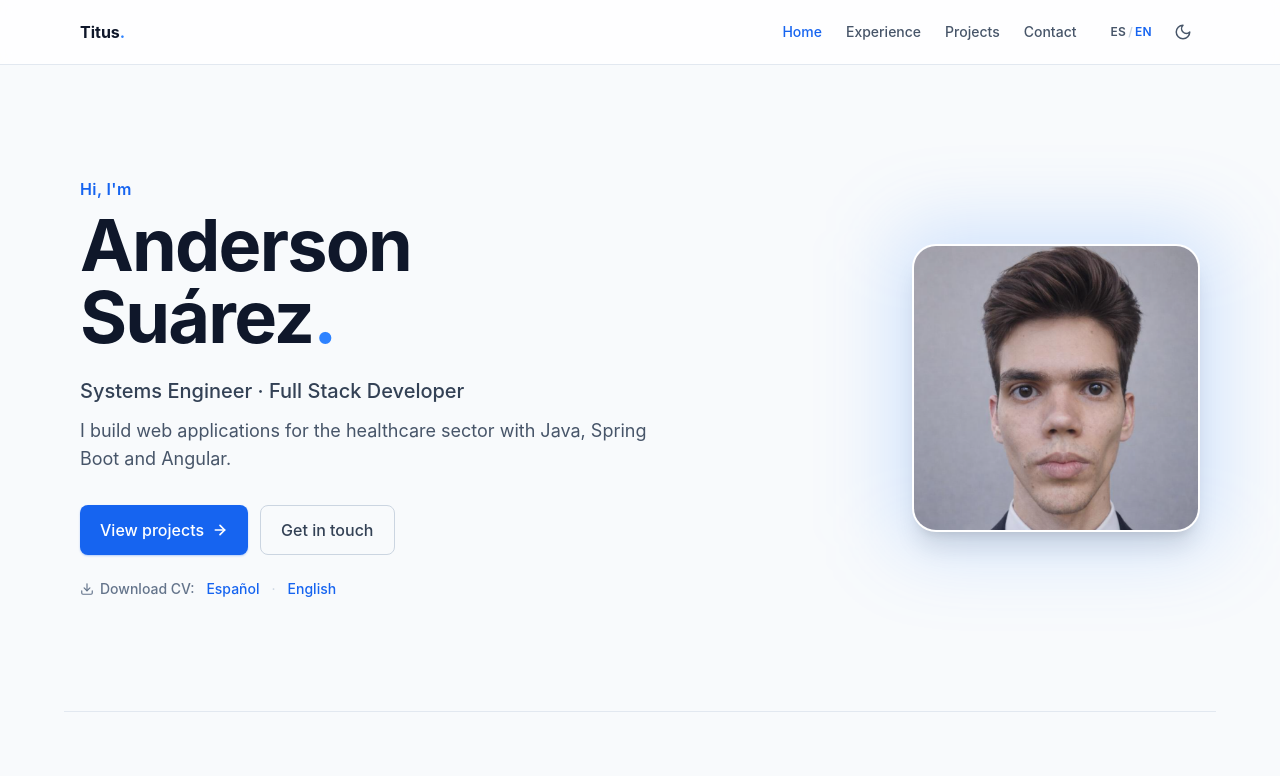
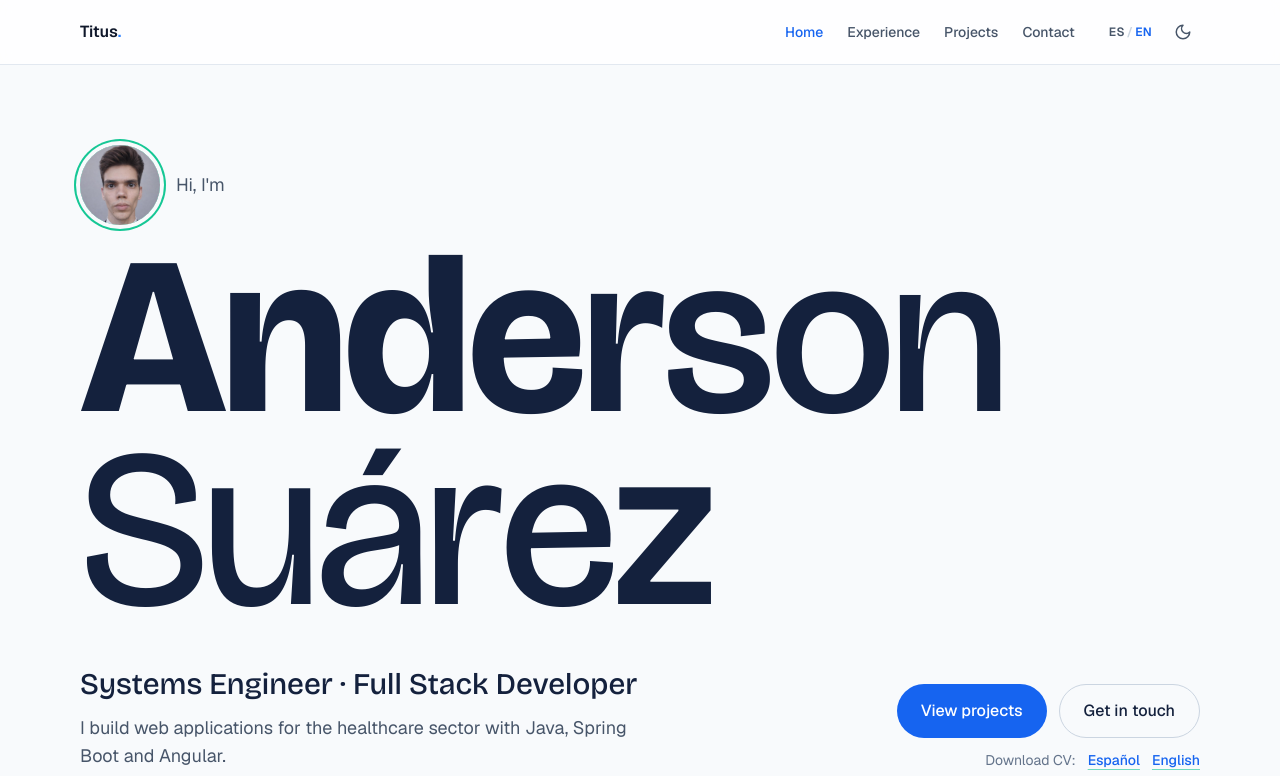
Before and after one commit to titusandersonsuarez/portafolio-de-proyectos, an Angular app: page / in a window 1280 px wide. Shown: the top 776 px of the page. Built offline with nearby package versions, Linux system fonts and the light colour scheme.

Commit message:
feat: hero con tipografía variable interactiva y proyectos con revelado escalonado
Co-Authored-By: Claude Opus 5.5 <noreply@anthropic.com>
Claude-Session: https://claude.ai/code/session_01N6Kb1fT2Uwm4CgsCa5SYXT

```diff
--- a/src/app/features/home/components/featured-projects/featured-projects.ts
+++ b/src/app/features/home/components/featured-projects/featured-projects.ts
@@ -1,66 +1,90 @@
-import { Component, inject } from '@angular/core';
+import { AfterViewInit, Component, ElementRef, OnDestroy, PLATFORM_ID, inject, viewChild } from '@angular/core';
+import { isPlatformBrowser } from '@angular/common';
 import { RouterLink } from '@angular/router';
 
 import { LanguageService } from '../../../../core/services/language.service';
 import { PortfolioService } from '../../../../core/services/portfolio.service';
-import { ScrollAnimateDirective } from '../../../../shared/directives/scroll-animate.directive';
 
 @Component({
   selector: 'app-featured-projects',
-  imports: [RouterLink, ScrollAnimateDirective],
+  imports: [RouterLink],
   template: `
-    <section appScrollAnimate
-             class="mx-auto max-w-6xl px-4 py-16 border-t
-                    border-slate-200 dark:border-slate-800">
+    <section class="mx-auto max-w-6xl px-4 py-20">
       <div class="flex flex-wrap items-end justify-between gap-4">
         <div>
-          <p class="text-brand-600 dark:text-brand-400 font-semibold tracking-wide text-sm">
-            {{ i18n.t('featured.eyebrow') }}
-          </p>
-          <h2 class="mt-2 text-3xl md:text-4xl font-bold text-slate-900 dark:text-slate-50">
+          <h2 class="text-4xl md:text-6xl text-ink dark:text-slate-50" style="font-variation-settings:'wght' 700">
             {{ i18n.t('featured.title') }}
           </h2>
-          <p class="mt-2 text-slate-600 dark:text-slate-400">{{ i18n.t('featured.subtitle') }}</p>
+          <p class="mt-3 text-slate-600 dark:text-slate-400 max-w-xl">{{ i18n.t('featured.subtitle') }}</p>
         </div>
         <a routerLink="/portafolio"
-           class="text-sm font-medium text-brand-600 dark:text-brand-400 hover:underline">
+           class="text-sm font-medium text-brand-600 dark:text-brand-400 underline underline-offset-4 decoration-mint-500/60 hover:decoration-mint-500">
           {{ i18n.t('featured.all') }}
         </a>
       </div>
 
-      <ul class="mt-10 grid gap-6 md:grid-cols-3">
-        @for (p of projects(); track p.id) {
-          <li class="flex flex-col p-6 rounded-xl border
-                     bg-white border-slate-200
-                     dark:bg-slate-900 dark:border-slate-800">
-            <h3 class="text-lg font-semibold text-slate-900 dark:text-slate-100">{{ p.title }}</h3>
-            <p class="mt-3 text-sm leading-relaxed text-slate-600 dark:text-slate-400 flex-1">{{ p.description }}</p>
-            <ul class="mt-4 flex flex-wrap gap-1.5">
-              @for (tech of p.techStack; track tech) {
-                <li class="px-2 py-0.5 text-xs rounded
-                           bg-slate-100 text-slate-700
-                           dark:bg-slate-800 dark:text-slate-300">{{ tech }}</li>
+      <ul #list class="mt-12 border-t border-slate-300 dark:border-slate-800" [class.is-in]="false">
+        @for (p of projects(); track p.id; let i = $index) {
+          <li class="row group border-b border-slate-300 dark:border-slate-800" [style.--i]="i">
+            <div class="py-8 md:py-10 grid gap-5 md:grid-cols-[1.1fr_1fr] md:gap-10">
+              <h3 class="row-title text-3xl md:text-5xl leading-[1.02] text-ink dark:text-slate-50">
+                {{ shortTitle(p.title) }}
+                <span class="block mt-2 text-base md:text-lg font-sans text-slate-500 dark:text-slate-400" style="font-variation-settings:normal">
+                  {{ subtitle(p.title) }}
+                </span>
+              </h3>
+              <div>
+                <p class="text-slate-700 dark:text-slate-300 leading-relaxed">{{ p.description }}</p>
+                <p class="mt-4 text-sm text-slate-500 dark:text-slate-400">
+                  @for (tech of p.techStack; track tech; let last = $last) {
+                    <span class="text-mint-600 dark:text-mint-400 font-medium">{{ tech }}</span>@if (!last) {<span>, </span>}
                   }
-            </ul>
+                </p>
                 @if (p.githubUrl) {
                   <a [href]="p.githubUrl" target="_blank" rel="noopener noreferrer"
-                 class="mt-5 inline-flex items-center gap-2 self-start px-4 py-2 rounded-lg text-sm font-medium
-                        bg-slate-900 text-white hover:bg-slate-800
-                        dark:bg-slate-100 dark:text-slate-900 dark:hover:bg-white
-                        transition-colors">
-                <svg width="15" height="15" viewBox="0 0 24 24" fill="currentColor" aria-hidden="true">
-                  <path d="M12 .5C5.65.5.5 5.65.5 12c0 5.08 3.29 9.39 7.86 10.92.58.11.78-.25.78-.55v-2.13c-3.2.7-3.87-1.36-3.87-1.36-.52-1.32-1.27-1.67-1.27-1.67-1.04-.71.08-.7.08-.7 1.15.08 1.76 1.18 1.76 1.18 1.02 1.75 2.69 1.25 3.35.95.1-.74.4-1.25.73-1.54-2.55-.29-5.24-1.28-5.24-5.69 0-1.26.45-2.29 1.18-3.1-.12-.29-.51-1.46.11-3.05 0 0 .96-.31 3.15 1.18.91-.25 1.89-.38 2.86-.39.97.01 1.95.14 2.86.39 2.19-1.49 3.15-1.18 3.15-1.18.62 1.59.23 2.76.11 3.05.74.81 1.18 1.84 1.18 3.1 0 4.42-2.69 5.4-5.25 5.69.41.36.78 1.06.78 2.14v3.17c0 .3.21.66.79.55C20.21 21.39 23.5 17.08 23.5 12 23.5 5.65 18.35.5 12 .5z"/>
-                </svg>
+                     class="mt-5 inline-flex items-center gap-2 px-4 py-2 rounded-full text-sm font-medium border
+                            border-ink text-ink hover:bg-ink hover:text-white
+                            dark:border-slate-300 dark:text-slate-100 dark:hover:bg-slate-100 dark:hover:text-ink transition-colors">
                     {{ i18n.t('featured.code') }}
                   </a>
                 }
+              </div>
+            </div>
           </li>
         }
       </ul>
     </section>
-  `
+  `,
+  styles: [`
+    .row-title { font-variation-settings: 'wght' 560, 'opsz' 96; transition: font-variation-settings .45s cubic-bezier(.2,.7,.2,1); }
+    .row:hover .row-title, .row:focus-within .row-title { font-variation-settings: 'wght' 800, 'opsz' 96; }
+    .row { opacity: 0; transform: translateY(28px); }
+    ul.is-in .row {
+      opacity: 1; transform: none;
+      transition: opacity .7s cubic-bezier(.2,.7,.2,1), transform .7s cubic-bezier(.2,.7,.2,1);
+      transition-delay: calc(var(--i) * 120ms);
+    }
+    @media (prefers-reduced-motion: reduce) { .row { opacity: 1; transform: none; } }
+  `]
 })
-export class FeaturedProjects {
+export class FeaturedProjects implements AfterViewInit, OnDestroy {
   protected readonly i18n = inject(LanguageService);
   protected readonly projects = inject(PortfolioService).featuredProjects;
+  private readonly list = viewChild.required<ElementRef<HTMLUListElement>>('list');
+  private readonly isBrowser = isPlatformBrowser(inject(PLATFORM_ID));
+  private observer?: IntersectionObserver;
+
+  protected shortTitle(t: string): string { return t.split(' — ')[0]; }
+  protected subtitle(t: string): string { return t.split(' — ')[1] ?? ''; }
+
+  ngAfterViewInit(): void {
+    const el = this.list().nativeElement;
+    if (!this.isBrowser || !('IntersectionObserver' in window)) { el.classList.add('is-in'); return; }
+    this.observer = new IntersectionObserver(entries => {
+      if (entries.some(e => e.isIntersecting)) { el.classList.add('is-in'); this.observer?.disconnect(); }
+    }, { threshold: 0.1 });
+    this.observer.observe(el);
   }
+
+  ngOnDestroy(): void { this.observer?.disconnect(); }
+}
--- a/src/app/features/home/components/hero/hero.ts
+++ b/src/app/features/home/components/hero/hero.ts
@@ -3,81 +3,69 @@ import { RouterLink } from '@angular/router';
 
 import { PERSONAL_INFO } from '../../../../core/constants/personal-info';
 import { LanguageService } from '../../../../core/services/language.service';
+import { KineticName } from '../../../../shared/components/kinetic-name/kinetic-name';
 
 @Component({
   selector: 'app-hero',
-  imports: [RouterLink],
+  imports: [RouterLink, KineticName],
   template: `
     <section class="relative overflow-hidden">
-      <div class="mx-auto max-w-6xl px-4 py-20 md:py-28
-                  grid grid-cols-1 md:grid-cols-[1.3fr_1fr] gap-12 items-center">
+      <div class="mx-auto max-w-6xl px-4 pt-14 pb-20 md:pt-20 md:pb-28 min-h-[calc(100svh-4rem)] flex flex-col justify-center">
 
-        <div>
-          <p class="text-brand-600 dark:text-brand-400 font-semibold tracking-wide">
+        <div class="flex items-center gap-4">
+          <div class="relative w-16 h-16 md:w-20 md:h-20 shrink-0">
+            <span class="absolute inset-0 rounded-full ring-2 ring-mint-500 animate-[ping_2.4s_ease-out_1]" aria-hidden="true"></span>
+            <img [src]="photoUrl"
+                 [alt]="i18n.t('hero.photoAlt') + ' ' + info.name"
+                 class="relative w-full h-full rounded-full object-cover ring-2 ring-mint-500 ring-offset-4 ring-offset-slate-50 dark:ring-offset-slate-950"
+                 loading="eager"/>
+          </div>
+          <p class="text-base md:text-lg text-slate-600 dark:text-slate-400">
             {{ i18n.t('hero.greeting') }}
           </p>
-          <h1 class="mt-2 text-5xl md:text-7xl font-bold tracking-tight
-                     text-slate-900 dark:text-slate-50 leading-[1.05]">
-            Anderson<br/>Suárez<span class="text-brand-500">.</span>
+        </div>
+
+        <h1 class="mt-4 text-[clamp(3.6rem,19vw,14rem)] leading-[0.86] text-ink dark:text-slate-50">
+          <app-kinetic-name [lines]="['Anderson', 'Suárez']" />
         </h1>
-          <p class="mt-6 text-xl text-slate-700 dark:text-slate-300 font-medium">
+
+        <div class="mt-10 grid gap-8 md:grid-cols-[1fr_auto] md:items-end">
+          <div class="max-w-xl">
+            <p class="font-display text-2xl md:text-3xl text-ink dark:text-slate-100" style="font-variation-settings:'wght' 500">
               {{ i18n.pick(info.role) }}
             </p>
-          <p class="mt-3 text-base md:text-lg text-slate-600 dark:text-slate-400 max-w-xl">
+            <p class="mt-3 text-base md:text-lg text-slate-600 dark:text-slate-400 leading-relaxed">
               {{ i18n.pick(info.tagline) }}
             </p>
+          </div>
 
-          <div class="mt-8 flex flex-wrap gap-3">
+          <div class="flex flex-col gap-3 md:items-end">
+            <div class="flex flex-wrap gap-3">
               <a routerLink="/portafolio"
-               class="inline-flex items-center gap-2 px-5 py-3 rounded-lg font-medium
+                 class="inline-flex items-center px-6 py-3.5 rounded-full font-medium
                         bg-brand-600 text-white hover:bg-brand-700 transition-colors
-                      shadow-sm shadow-brand-600/30">
+                        focus-visible:outline focus-visible:outline-2 focus-visible:outline-offset-2 focus-visible:outline-brand-500">
                 {{ i18n.t('hero.viewProjects') }}
-              <svg width="16" height="16" viewBox="0 0 24 24" fill="none" stroke="currentColor" stroke-width="2.5" stroke-linecap="round" stroke-linejoin="round">
-                <path d="M5 12h14"/><path d="m12 5 7 7-7 7"/>
-              </svg>
               </a>
               <a routerLink="/contacto"
-               class="inline-flex items-center px-5 py-3 rounded-lg font-medium border transition-colors
-                      border-slate-300 text-slate-700 hover:bg-slate-100
-                      dark:border-slate-700 dark:text-slate-200 dark:hover:bg-slate-800">
+                 class="inline-flex items-center px-6 py-3.5 rounded-full font-medium border transition-colors
+                        border-slate-300 text-ink hover:border-ink
+                        dark:border-slate-700 dark:text-slate-100 dark:hover:border-slate-300
+                        focus-visible:outline focus-visible:outline-2 focus-visible:outline-offset-2 focus-visible:outline-brand-500">
                 {{ i18n.t('hero.contact') }}
               </a>
             </div>
-
             @if (cvs.length > 0) {
-            <p class="mt-6 text-sm text-slate-500 dark:text-slate-400 flex flex-wrap items-center gap-x-3 gap-y-1">
-              <span class="inline-flex items-center gap-1.5 font-medium">
-                <svg width="14" height="14" viewBox="0 0 24 24" fill="none" stroke="currentColor" stroke-width="2" stroke-linecap="round" stroke-linejoin="round">
-                  <path d="M21 15v4a2 2 0 0 1-2 2H5a2 2 0 0 1-2-2v-4"/>
-                  <polyline points="7 10 12 15 17 10"/>
-                  <line x1="12" y1="15" x2="12" y2="3"/>
-                </svg>
-                {{ i18n.t('hero.downloadCv') }}
-              </span>
-              @for (cv of cvs; track cv.url; let last = $last) {
-                <a [href]="cv.url" target="_blank" rel="noopener"
-                   [attr.hreflang]="cv.lang"
-                   class="text-brand-600 dark:text-brand-400 font-medium hover:underline">
+              <p class="text-sm text-slate-500 dark:text-slate-400 flex flex-wrap items-center gap-x-3">
+                <span>{{ i18n.t('hero.downloadCv') }}</span>
+                @for (cv of cvs; track cv.url) {
+                  <a [href]="cv.url" target="_blank" rel="noopener" [attr.hreflang]="cv.lang"
+                     class="font-medium text-brand-600 dark:text-brand-400 underline underline-offset-4 decoration-mint-500/60 hover:decoration-mint-500">
                     {{ cv.label }}
                   </a>
-                @if (!last) { <span class="text-slate-300 dark:text-slate-600">·</span> }
                 }
               </p>
             }
-        </div>
-
-        <div class="relative justify-self-center md:justify-self-end">
-          <div class="absolute -inset-4 bg-brand-500/20 dark:bg-brand-500/10 rounded-3xl blur-2xl"
-               aria-hidden="true"></div>
-          <div class="relative w-56 h-56 md:w-72 md:h-72 rounded-3xl overflow-hidden
-                      border-2 shadow-xl
-                      border-white dark:border-slate-800
-                      bg-slate-100 dark:bg-slate-800">
-            <img [src]="photoUrl"
-                 [alt]="i18n.t('hero.photoAlt') + ' ' + info.name"
-                 class="w-full h-full object-cover"
-                 loading="eager"/>
           </div>
         </div>
 
--- a/src/app/features/home/home.page.ts
+++ b/src/app/features/home/home.page.ts
@@ -10,8 +10,8 @@ import { SkillsGrid } from './components/skills-grid/skills-grid';
   imports: [Hero, About, FeaturedProjects, SkillsGrid],
   template: `
     <app-hero />
+    <app-featured-projects />
     <app-about />
-    <app-featured-projects />
     <app-skills-grid />
   `
 })
--- /dev/null
+++ b/src/app/shared/components/kinetic-name/kinetic-name.ts
@@ -0,0 +1,116 @@
+import {
+  AfterViewInit, ChangeDetectionStrategy, Component, ElementRef, NgZone, OnDestroy,
+  PLATFORM_ID, inject, input, viewChildren
+} from '@angular/core';
+import { isPlatformBrowser } from '@angular/common';
+
+/**
+ * Nombre con tipografía variable: cada letra gana peso cuando el cursor se acerca
+ * y la palabra se comprime al hacer scroll. En pantallas táctiles hace una onda al cargar.
+ * Con "reducir movimiento" se queda estático.
+ */
+@Component({
+  selector: 'app-kinetic-name',
+  changeDetection: ChangeDetectionStrategy.OnPush,
+  template: `
+    <span class="sr-only">{{ lines().join(' ') }}</span>
+    <span aria-hidden="true" class="block">
+      @for (line of lines(); track $index; let li = $index) {
+        <span class="kn-line block whitespace-nowrap">
+          @for (ch of chars(line); track $index) {
+            <span #letter class="kn-letter inline-block">{{ ch === ' ' ? ' ' : ch }}</span>
+          }
+        </span>
+      }
+    </span>
+  `,
+  styles: [`
+    :host { display: block; font-family: 'Bricolage Grotesque', system-ui, sans-serif; }
+    .kn-letter {
+      font-variation-settings: 'wght' var(--w, 700), 'opsz' 96;
+      will-change: font-variation-settings, transform;
+    }
+  `]
+})
+export class KineticName implements AfterViewInit, OnDestroy {
+  readonly lines = input.required<string[]>();
+
+  private readonly letters = viewChildren<ElementRef<HTMLSpanElement>>('letter');
+  private readonly host = inject(ElementRef<HTMLElement>);
+  private readonly zone = inject(NgZone);
+  private readonly isBrowser = isPlatformBrowser(inject(PLATFORM_ID));
+
+  private raf = 0;
+  private pointer: { x: number; y: number } | null = null;
+  private weights: number[] = [];
+  private cleanup: Array<() => void> = [];
+
+  protected chars(line: string): string[] {
+    return [...line];
+  }
+
+  ngAfterViewInit(): void {
+    if (!this.isBrowser) return;
+    const reduce = window.matchMedia('(prefers-reduced-motion: reduce)').matches;
+    if (reduce) return;
+
+    const els = this.letters().map(l => l.nativeElement);
+    this.weights = els.map(() => 300);
+    const canHover = window.matchMedia('(hover: hover)').matches;
+    const start = performance.now();
+
+    this.zone.runOutsideAngular(() => {
+      const onMove = (e: PointerEvent) => { this.pointer = { x: e.clientX, y: e.clientY }; };
+      const onLeave = () => { this.pointer = null; };
+      if (canHover) {
+        window.addEventListener('pointermove', onMove, { passive: true });
+        document.addEventListener('pointerleave', onLeave);
+        this.cleanup.push(() => {
+          window.removeEventListener('pointermove', onMove);
+          document.removeEventListener('pointerleave', onLeave);
+        });
+      }
+
+      const tick = (now: number) => {
+        const t = (now - start) / 1000;
+        const rects = els.map(el => el.getBoundingClientRect());
+        const hostRect = this.host.nativeElement.getBoundingClientRect();
+
+        els.forEach((el, i) => {
+          // Entrada: onda de izquierda a derecha durante el primer segundo y medio.
+          const intro = Math.min(1, Math.max(0, (t - i * 0.045) / 0.5));
+          let target = 300 + 450 * intro; // reposo: 750
+
+          if (this.pointer) {
+            const r = rects[i];
+            const cx = r.left + r.width / 2, cy = r.top + r.height / 2;
+            const d = Math.hypot(this.pointer.x - cx, this.pointer.y - cy);
+            const f = Math.max(0, 1 - d / 420);
+            const smooth = f * f * (3 - 2 * f);
+            target = 380 + 440 * smooth;
+          } else if (!canHover && t > 1.6) {
+            // Táctil: respiración lenta que recorre la palabra.
+            target = 600 + 180 * Math.sin(t * 1.6 - i * 0.35);
+          }
+
+          this.weights[i] += (target - this.weights[i]) * 0.18;
+          el.style.setProperty('--w', this.weights[i].toFixed(0));
+        });
+
+        // Scroll: la palabra se comprime y sube a medida que sales del hero.
+        const p = Math.min(1, Math.max(0, -hostRect.top / (hostRect.height * 2.2)));
+        this.host.nativeElement.style.transform = `translateY(${(-p * 40).toFixed(1)}px)`;
+        this.host.nativeElement.style.letterSpacing = `${(-0.02 - p * 0.06).toFixed(3)}em`;
+        this.host.nativeElement.style.opacity = (1 - p * 0.85).toFixed(3);
+
+        this.raf = requestAnimationFrame(tick);
+      };
+      this.raf = requestAnimationFrame(tick);
+    });
+  }
+
+  ngOnDestroy(): void {
+    cancelAnimationFrame(this.raf);
+    this.cleanup.forEach(fn => fn());
+  }
+}
--- a/src/index.html
+++ b/src/index.html
@@ -7,6 +7,9 @@
   <meta name="viewport" content="width=device-width, initial-scale=1">
   <meta name="description" content="Portafolio de Anderson Suárez, Full Stack Developer en Colombia. Java, Spring Boot, Angular, .NET, PostgreSQL.">
   <meta name="theme-color" content="#2d82ff">
+  <link rel="preconnect" href="https://fonts.googleapis.com">
+  <link rel="preconnect" href="https://fonts.gstatic.com" crossorigin>
+  <link href="https://fonts.googleapis.com/css2?family=Bricolage+Grotesque:opsz,wght@12..96,200..800&family=Geist:wght@400..600&display=swap" rel="stylesheet">
   <link rel="icon" type="image/x-icon" href="favicon.ico">
 </head>
 <body>
--- a/src/styles.css
+++ b/src/styles.css
@@ -13,3 +13,9 @@ body {
 .dark body {
   @apply bg-slate-950 text-slate-100;
 }
+
+h1, h2, h3 { font-family: theme('fontFamily.display'); }
+
+@media (prefers-reduced-motion: reduce) {
+  *, *::before, *::after { animation-duration: 0.01ms !important; transition-duration: 0.01ms !important; }
+}
--- a/tailwind.config.js
+++ b/tailwind.config.js
@@ -7,9 +7,12 @@ module.exports = {
   theme: {
     extend: {
       fontFamily: {
-        sans: ['Inter', 'system-ui', 'sans-serif']
+        sans: ['Geist', 'Inter', 'system-ui', 'sans-serif'],
+        display: ['"Bricolage Grotesque"', 'Geist', 'system-ui', 'sans-serif']
       },
       colors: {
+        mint: { 400: '#3ee0b0', 500: '#16c795', 600: '#0ea47a' },
+        ink: '#14213d',
         brand: {
           50:  '#eef6ff',
           100: '#d9eaff',
```
Lines whose indentation alone changed are shown as unchanged.
